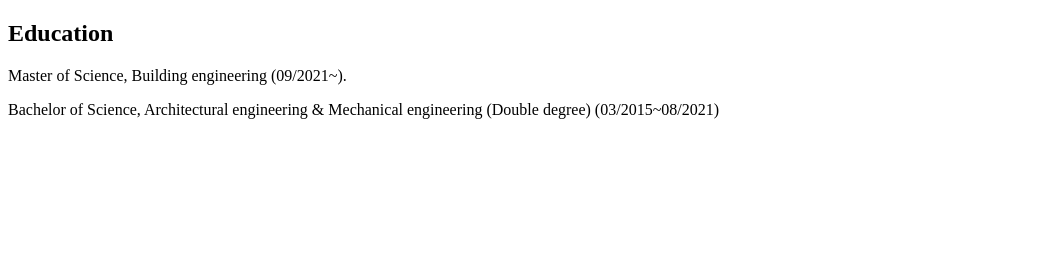
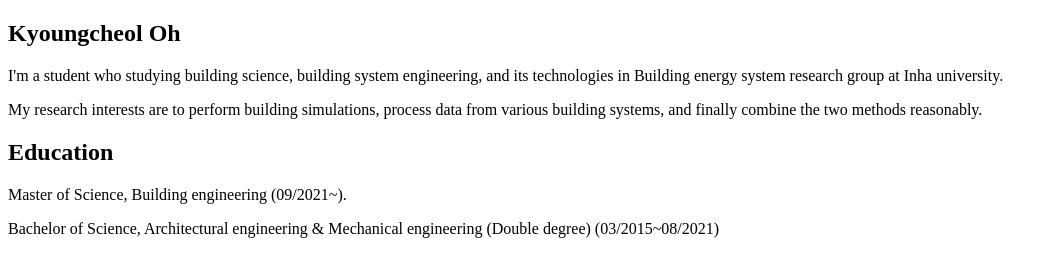
Before and after one commit to KyoungCheolOh/KyoungCheolOh.github.io, a plain HTML site: page index.html in a window 1280 px wide. Shown: the whole page, without its empty margins (0-1054 px from the left). Drawn offline with Linux system fonts and the light colour scheme.

Commit message:
Update index.html

```diff
--- a/index.html
+++ b/index.html
@@ -5,9 +5,16 @@
 		</head>
 		<body>
 			<article>
-				<h1>Education</h1>
+				<h1> Kyoungcheol Oh</h1>
+				<p> I'm a student who studying building science, building system engineering, and its technologies in Building energy system research group at Inha university. </p>
+				<p> My research interests are to perform building simulations, process data from various building systems, and finally combine the two methods reasonably. </p>
+				<p>
+
+				<h2>Education</h2>
 				<p>Master of Science, Building engineering (09/2021~).</p>
 				<p>Bachelor of Science, Architectural engineering & Mechanical engineering (Double degree) (03/2015~08/2021)</p>
+
+
 			</article>
 		</body>
 	</html>
```
